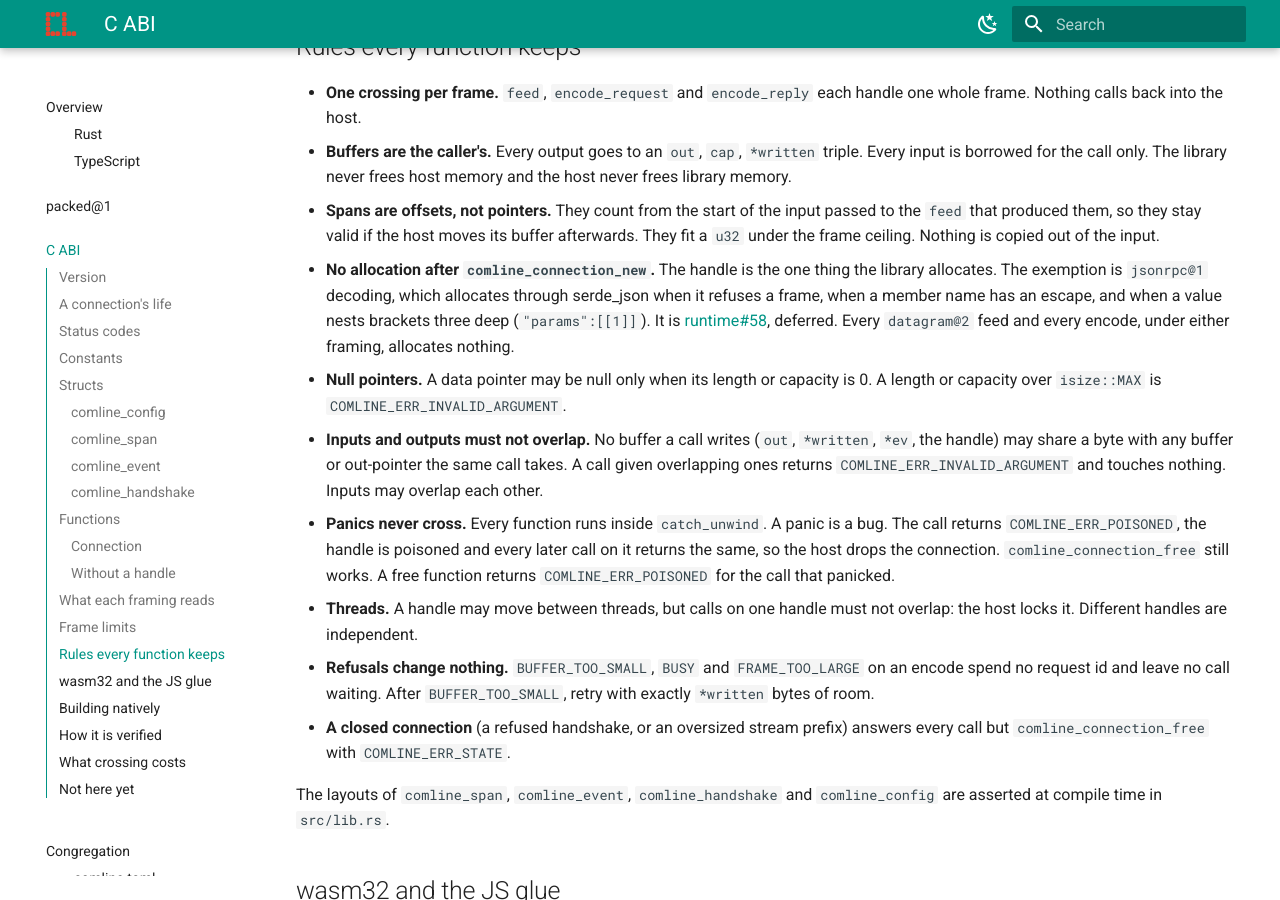
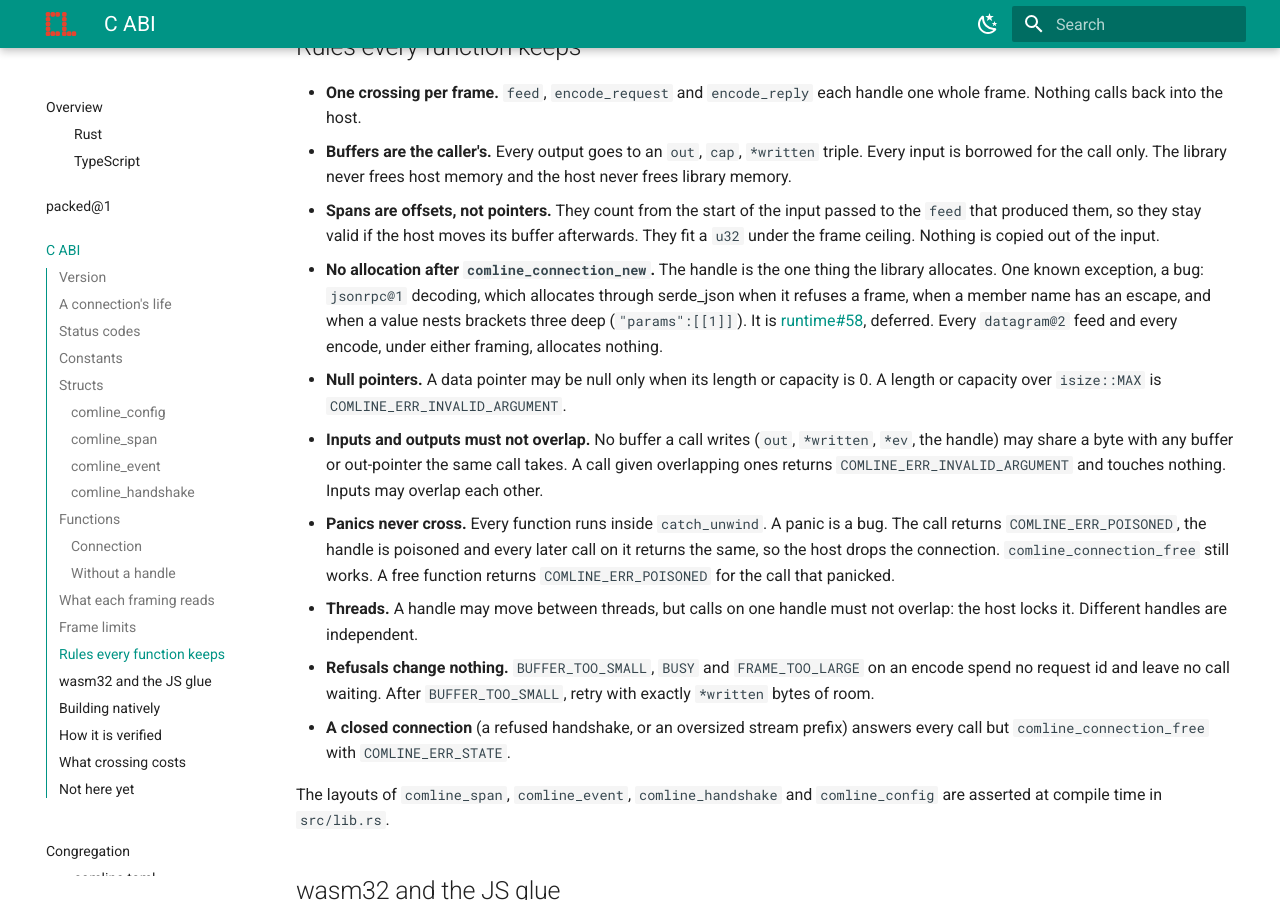
Before and after one commit to ComlineProject/docs, an MkDocs documentation site: the page built from docs/docs/reference/c-abi.md, in a window 1280 px wide and 900 px high, scrolled down 8600 px. Built offline with MkDocs 1.6.1 and Material for MkDocs 9.7.7, drawn with Linux system fonts in a browser that asks for light colours; the version menu is left out.

Commit message:
docs: call jsonrpc@1's allocation a known bug, as comline.h does

```diff
--- a/docs/docs/reference/c-abi.md
+++ b/docs/docs/reference/c-abi.md
@@ -243,7 +243,7 @@ ABI leaves that to the host.
   moves its buffer afterwards. They fit a `u32` under the frame ceiling.
   Nothing is copied out of the input.
 - **No allocation after `comline_connection_new`.** The handle is the one
-  thing the library allocates. The exemption is `jsonrpc@1` decoding, which
+  thing the library allocates. One known exception, a bug: `jsonrpc@1` decoding, which
   allocates through serde_json when it refuses a frame, when a member name has
   an escape, and when a value nests brackets three deep (`"params":[[1]]`). It
   is [runtime#58](https://github.com/ComlineProject/runtime/issues/58), deferred.
```
